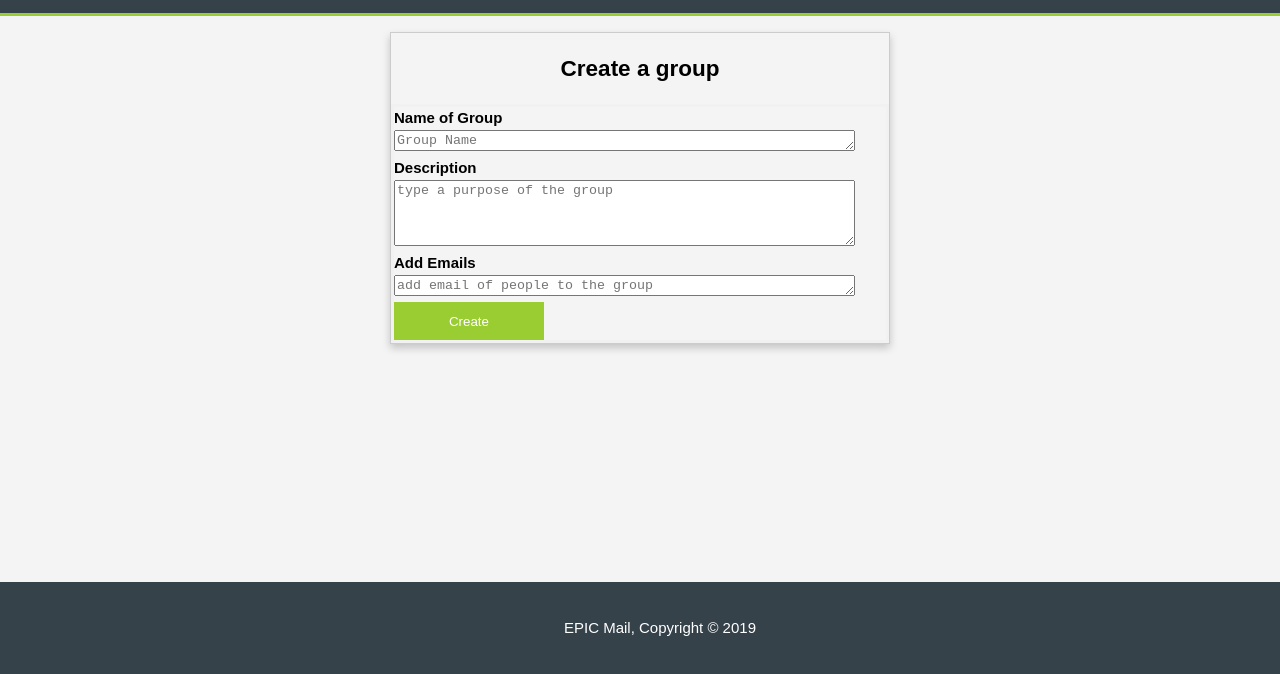
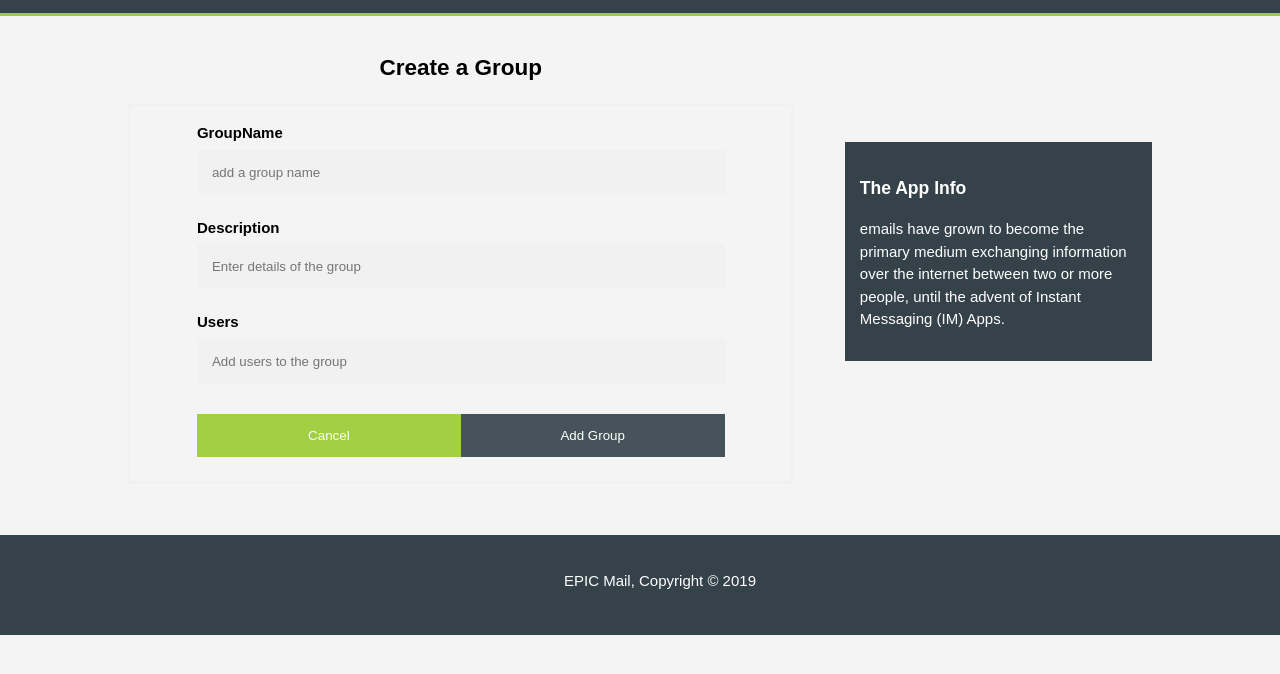
Before and after one commit to EmyRukundo/EPIC-Mail, a plain HTML site: page createGroup.html in a window 1280 px wide. Shown: the part 118-792 px from the top of the page. Drawn offline with Linux system fonts and the light colour scheme.

Commit message:
modify UI pages

```diff
--- a/createGroup.html
+++ b/createGroup.html
@@ -29,35 +29,48 @@
 
 	</header>
 
+	<section id="main">
+			<div class="container">
 
-	<section id="main">
+				<article id="main-col">
+
+
+	<center><h2>Create a Group</h2></center>
+
+	<form>
 		<div class="container">
-			<div class="quote">
+			<label for="uname"><b>GroupName</b></label>
+			<input type="text" placeholder="add a group name" name="gname" required>
 
-			<h1><center>Create a group</center></h1>
-			<form>
-				<div>
-					<label><b>Name of Group</b></label><br>
+			<label for="psw"><b>Description</b></label>
+			<input type="text" placeholder="Enter details of the group" name="dname" required>
 
-					<textarea name="head" rows="1" cols="55" placeholder="Group Name"></textarea>
+			<label for="psw"><b>Users</b></label>
+			<input type="text" placeholder="Add users to the group" name="dname" required>
+
+
+			<div class="clearfix">
+				<button type="button" class="cancelbtn">Cancel</button>
+				<button type="submit" class="signupbtn" href="index.html">Add Group</button>
+			</div>
+
+		</div>
+
+	</form>
+
+				</article>
+
+				<aside id="sidebar">
+					<div class="dark">
+					<h3>The App Info</h3>
+					<p> emails have grown to become the primary medium exchanging information over the internet between two or more people, until the advent of Instant Messaging (IM) Apps.   </p>
 				</div>
-				<div>
-					<label><b>Description</b></label><br>
-					<textarea name="subject" rows="4" cols="55" placeholder="type a purpose of the group"></textarea>
-				</div>
-				<div>
-					<label><b>Add Emails</b></label><br>
-					<textarea name="location" rows="1" cols="55" placeholder="add email of people to the group  "></textarea>
+				</aside>
 				</div>
 
-				<input type="submit" name="" class="button_1" value="Create">
 
-			</form>
-
-		</div>
-	</div>
-	</section>
-	<footer class="footerInbox">
+		</section>
+	<footer class="footer">
 		<p>EPIC Mail, Copyright &copy; 2019</p>
 	</footer>
  <script type="text/javascript" src="js/javascript.js"></script>
--- a/css/style.css
+++ b/css/style.css
@@ -8,10 +8,9 @@ body{
 /* Global */
 .container{
   width: 80%;
+  height: 50%;
   margin:auto;
   overflow:hidden;
-
-
 }
 a{
   text-decoration: none;
@@ -160,7 +159,7 @@ header .avatar {
   aside#sidebar{
     float:right;
     width:30%;
-    margin-top:10px;
+    margin-top:100px;
   }
 
   /*Main-col */
@@ -239,6 +238,7 @@ button:hover {
 }
 .container {
   padding: 16px;
+
 }
 .join #first #second{
   float: left;
```
Also changed, not shown: login.html (+11 -5 lines), unreadMessage.html (+1 -1 lines), 1 other file.
